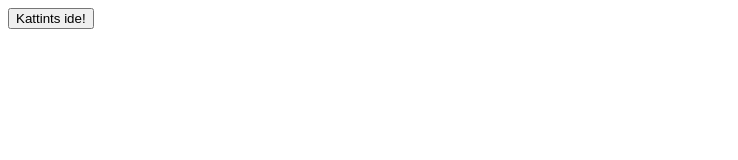
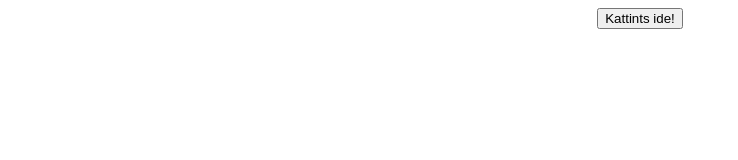
Before and after one commit to TakiLaci96/elso-git, a plain HTML site: page index.html in a window 1280 px wide. Shown: the whole page, without its empty margins (0-738 px from the left). Drawn offline with Linux system fonts and the light colour scheme.

Commit message:
Gömb vízszintesen középre

```diff
--- a/index.html
+++ b/index.html
@@ -4,8 +4,16 @@
     <meta charset="UTF-8">
     <meta name="viewport" content="width=device-width, initial-scale=1.0">
     <title>Első git repo</title>
+    <style>
+        main {
+            text-align: center;
+
+        }
+    </style>
 </head>
 <body>
-    <button>Kattints ide!</button>
+    <main>
+        <button >Kattints ide!</button>
+    </main>
 </body>
 </html>
```
